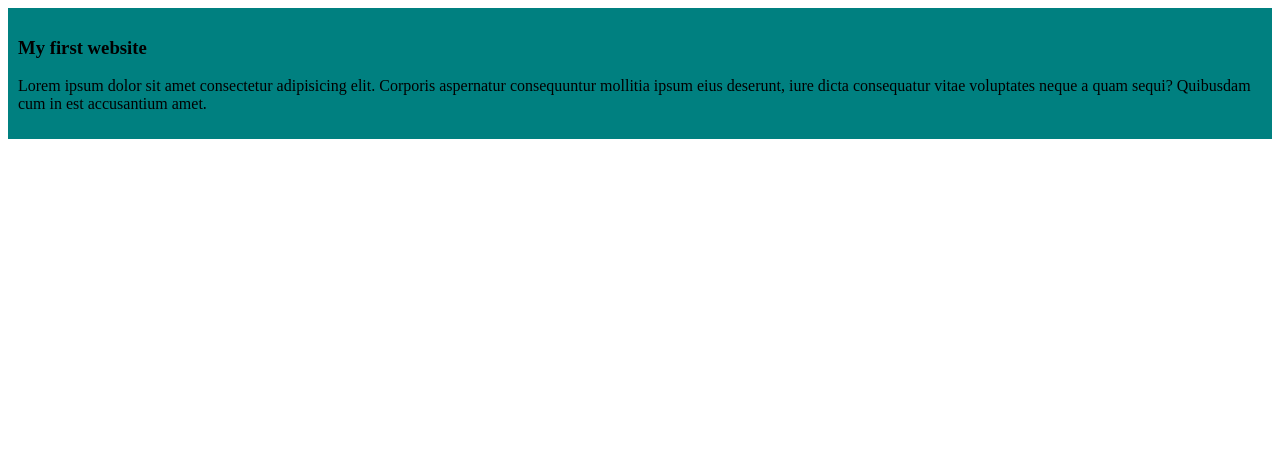
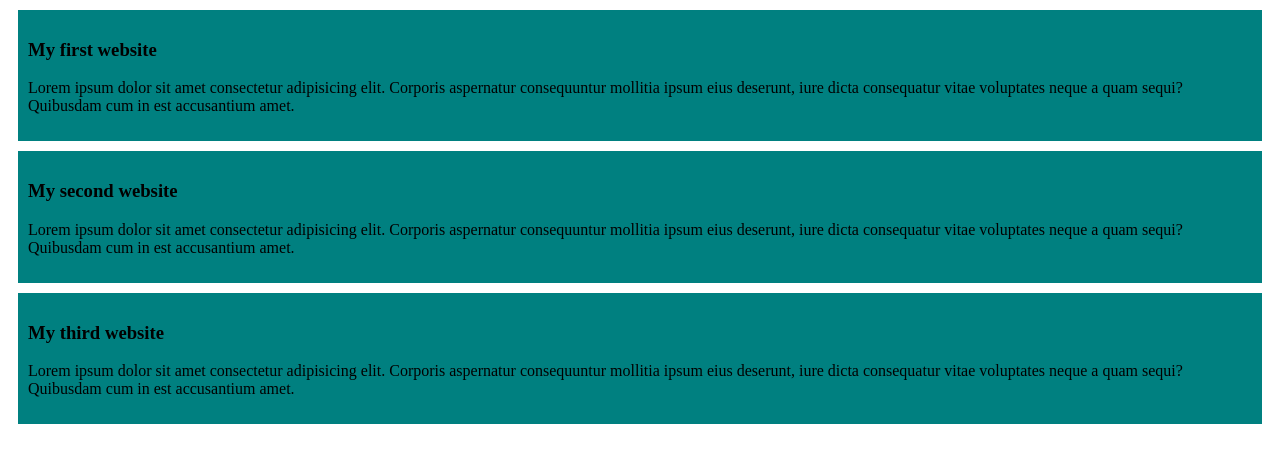
Before and after one commit to mostafizur32/my-first-github-repor, a plain HTML site: page index.html in a window 1280 px wide. Drawn offline with Linux system fonts and the light colour scheme.

Commit message:
added the second and third blog

```diff
--- a/index.html
+++ b/index.html
@@ -11,5 +11,13 @@
         <h3>My first website</h3>
         <p>Lorem ipsum dolor sit amet consectetur adipisicing elit. Corporis aspernatur consequuntur mollitia ipsum eius deserunt, iure dicta consequatur vitae voluptates neque a quam sequi? Quibusdam cum in est accusantium amet.</p>
     </div>
+    <div>
+        <h3>My second website</h3>
+        <p>Lorem ipsum dolor sit amet consectetur adipisicing elit. Corporis aspernatur consequuntur mollitia ipsum eius deserunt, iure dicta consequatur vitae voluptates neque a quam sequi? Quibusdam cum in est accusantium amet.</p>
+    </div>
+    <div>
+        <h3>My third website</h3>
+        <p>Lorem ipsum dolor sit amet consectetur adipisicing elit. Corporis aspernatur consequuntur mollitia ipsum eius deserunt, iure dicta consequatur vitae voluptates neque a quam sequi? Quibusdam cum in est accusantium amet.</p>
+    </div>
 </body>
 </html>
--- a/style/blog.css
+++ b/style/blog.css
@@ -1,4 +1,5 @@
 div{
     background-color:#008080;
     padding: 10px;
+    margin: 10px;;
 }
```
